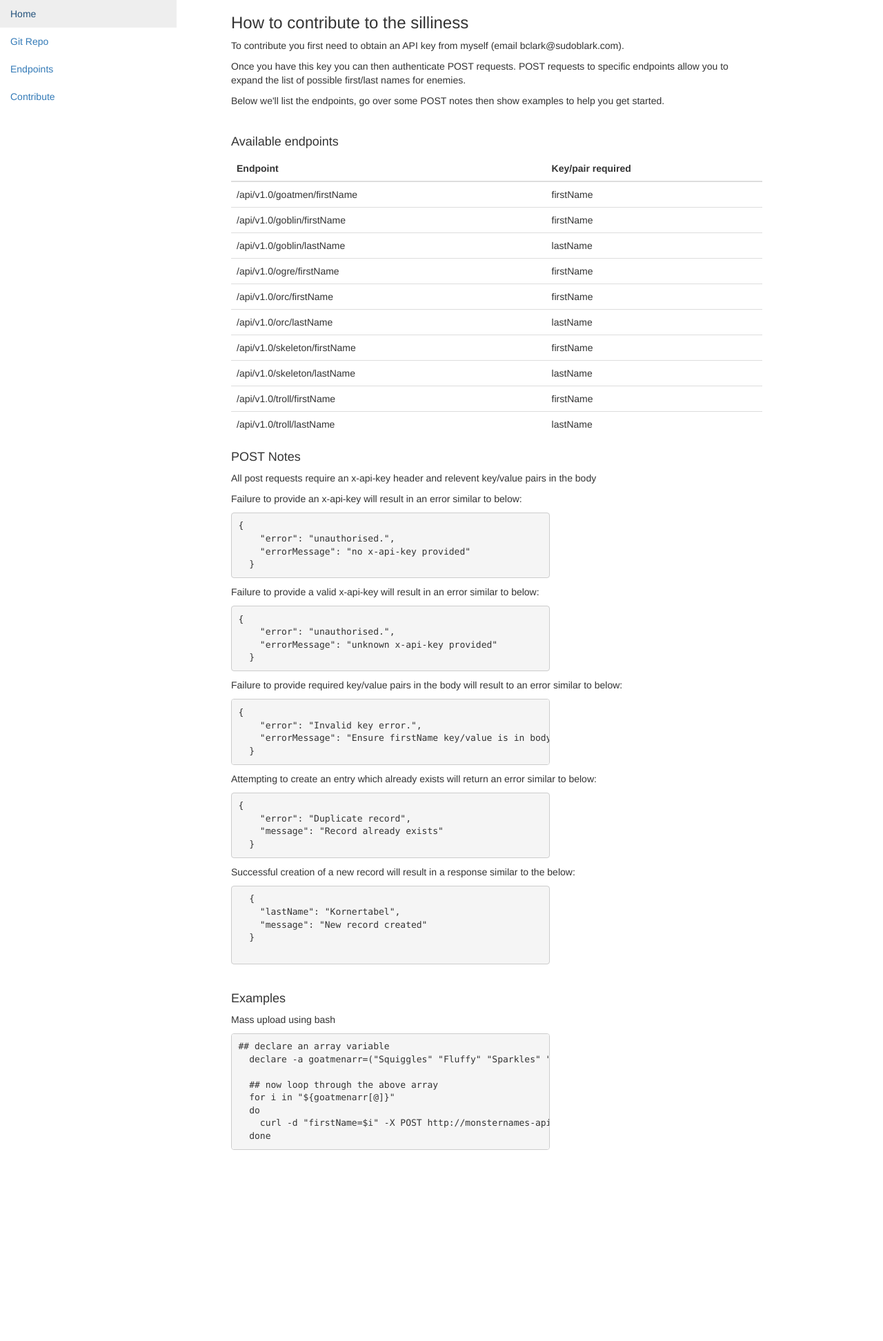
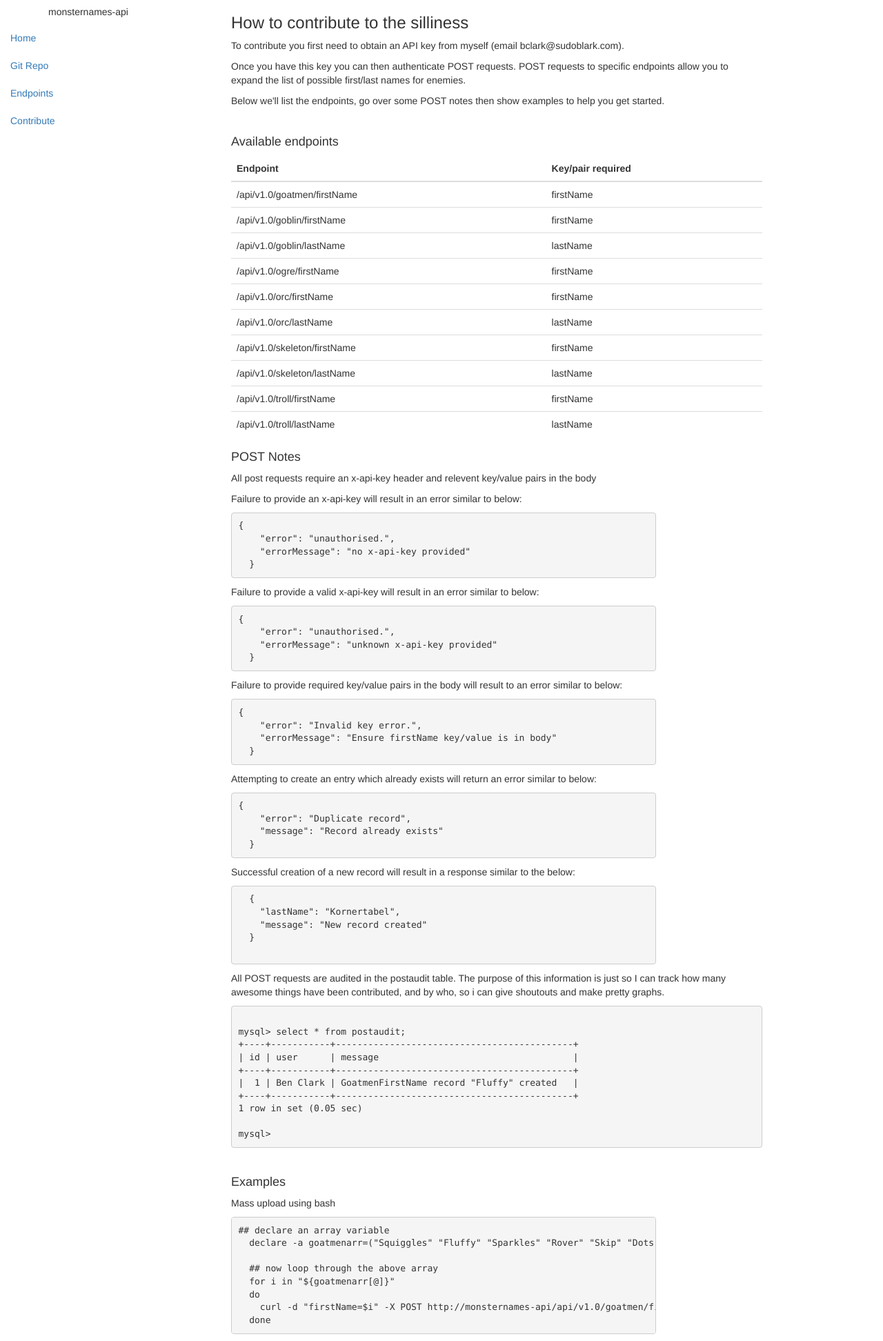
Before and after one commit to benjaminlukeclark/monsternames-api, a Flask app: page /contribute in a window 1280 px wide. Shown: the whole page at 69% size. Before the commit the page ends 1667 px from the top, so only its background shows below. Run offline with Flask 2, Linux system fonts and the light colour scheme; parts of the project's set-up code (start-up, migrations or seed data) failed here and were passed over; some libraries are stand-ins or nearby versions.

Commit message:
Website and readme updated
-Updated readme

-Finished all page content

```diff
--- a/templates/contribute.html
+++ b/templates/contribute.html
@@ -12,7 +12,10 @@
 
     <!-- Sidebar -->
     <div style="position: fixed; top: 0; width: 20%;">
-      <ul class="nav nav-sidebar" >
+      <div>
+        <h5 class="font-weight-bold text-center">monsternames-api</h5>
+      </div>
+      <ul class="nav nav-sidebar">
           <li class="active"><a href= "{{ url_for('home') }}" >Home</a></li>
           <li><a href="https://github.com/Sudoblark/monsternames-api">Git Repo</a></li>
           <li><a href= "{{ url_for('endpoints') }}" >Endpoints</a></li>
@@ -92,46 +95,59 @@
           <p>All post requests require an x-api-key header and relevent key/value pairs in the body</p>
           <p>Failure to provide an x-api-key will result in an error similar to below:</p>
 
-  <pre class=".pre-scrollable" style="max-width: 60%;">{
+  <pre class=".pre-scrollable" style="max-width: 80%;">{
     "error": "unauthorised.",
     "errorMessage": "no x-api-key provided"
   }</pre>
 
   <p>Failure to provide a valid x-api-key will result in an error similar to below:</p>
 
-  <pre class=".pre-scrollable" style="max-width: 60%;">{
+  <pre class=".pre-scrollable" style="max-width: 80%;">{
     "error": "unauthorised.",
     "errorMessage": "unknown x-api-key provided"
   }</pre>
 
   <p>Failure to provide required key/value pairs in the body will result to an error similar to below:</p>
 
-  <pre class=".pre-scrollable" style="max-width: 60%;">{
+  <pre class=".pre-scrollable" style="max-width: 80%;">{
     "error": "Invalid key error.",
     "errorMessage": "Ensure firstName key/value is in body"
   }</pre>
 
   <p>Attempting to create an entry which already exists will return an error similar to below:</p>
 
-  <pre class=".pre-scrollable" style="max-width: 60%;">{
+  <pre class=".pre-scrollable" style="max-width: 80%;">{
     "error": "Duplicate record",
     "message": "Record already exists"
   }</pre>
 
   <p>Successful creation of a new record will result in a response similar to the below:</p>
 
-  <pre class=".pre-scrollable" style="max-width: 60%;">
+  <pre class=".pre-scrollable" style="max-width: 80%;">
   {
     "lastName": "Kornertabel",
     "message": "New record created"
   }
   </pre>
+  <p>All POST requests are audited in the postaudit table. The purpose of this information is just so I can track how many awesome things have been contributed, and by who, so i can give shoutouts and make pretty graphs.</p>
+
+<pre><code>
+mysql> select * from postaudit;
++----+-----------+--------------------------------------------+
+| id | user      | message                                    |
++----+-----------+--------------------------------------------+
+|  1 | Ben Clark | GoatmenFirstName record "Fluffy" created   |
++----+-----------+--------------------------------------------+
+1 row in set (0.05 sec)
+
+mysql>
+</code></pre>
         </div>
 
         <div>
           <br><h4>Examples</h4>
           <p>Mass upload using bash</p>
-  <pre class=".pre-scrollable" style="max-width: 60%;">## declare an array variable
+  <pre class=".pre-scrollable" style="max-width: 80%;">## declare an array variable
   declare -a goatmenarr=("Squiggles" "Fluffy" "Sparkles" "Rover" "Skip" "Dots" "Mittens" "Trixie" "Bubbles" "Giggles" "Floof" "Peaches" "Oreo" "Pebbles" "Polly" "Precious")
 
   ## now loop through the above array
--- a/templates/endpoints.html
+++ b/templates/endpoints.html
@@ -15,7 +15,10 @@
 
     <!-- Sidebar -->
     <div style="position: fixed; top: 0; width: 20%;">
-    <ul class="nav nav-sidebar" >
+      <div>
+        <h5 class="font-weight-bold text-center">monsternames-api</h5>
+      </div>
+      <ul class="nav nav-sidebar">
           <li class="active"><a href= "{{ url_for('home') }}" >Home</a></li>
           <li><a href="https://github.com/Sudoblark/monsternames-api">Git Repo</a></li>
           <li><a href= "{{ url_for('endpoints') }}" >Endpoints</a></li>
--- a/templates/home.html
+++ b/templates/home.html
@@ -15,7 +15,10 @@
 
     <!-- Sidebar -->
     <div style="position: fixed; top: 0; width: 20%;">
-      <ul class="nav nav-sidebar" >
+      <div>
+        <h5 class="font-weight-bold text-center">monsternames-api</h5>
+      </div>
+      <ul class="nav nav-sidebar">
           <li class="active"><a href= "{{ url_for('home') }}" >Home</a></li>
           <li><a href="https://github.com/Sudoblark/monsternames-api">Git Repo</a></li>
           <li><a href= "{{ url_for('endpoints') }}" >Endpoints</a></li>
```
Also changed, not shown: readme.md. Lines whose indentation alone changed are shown as unchanged.
